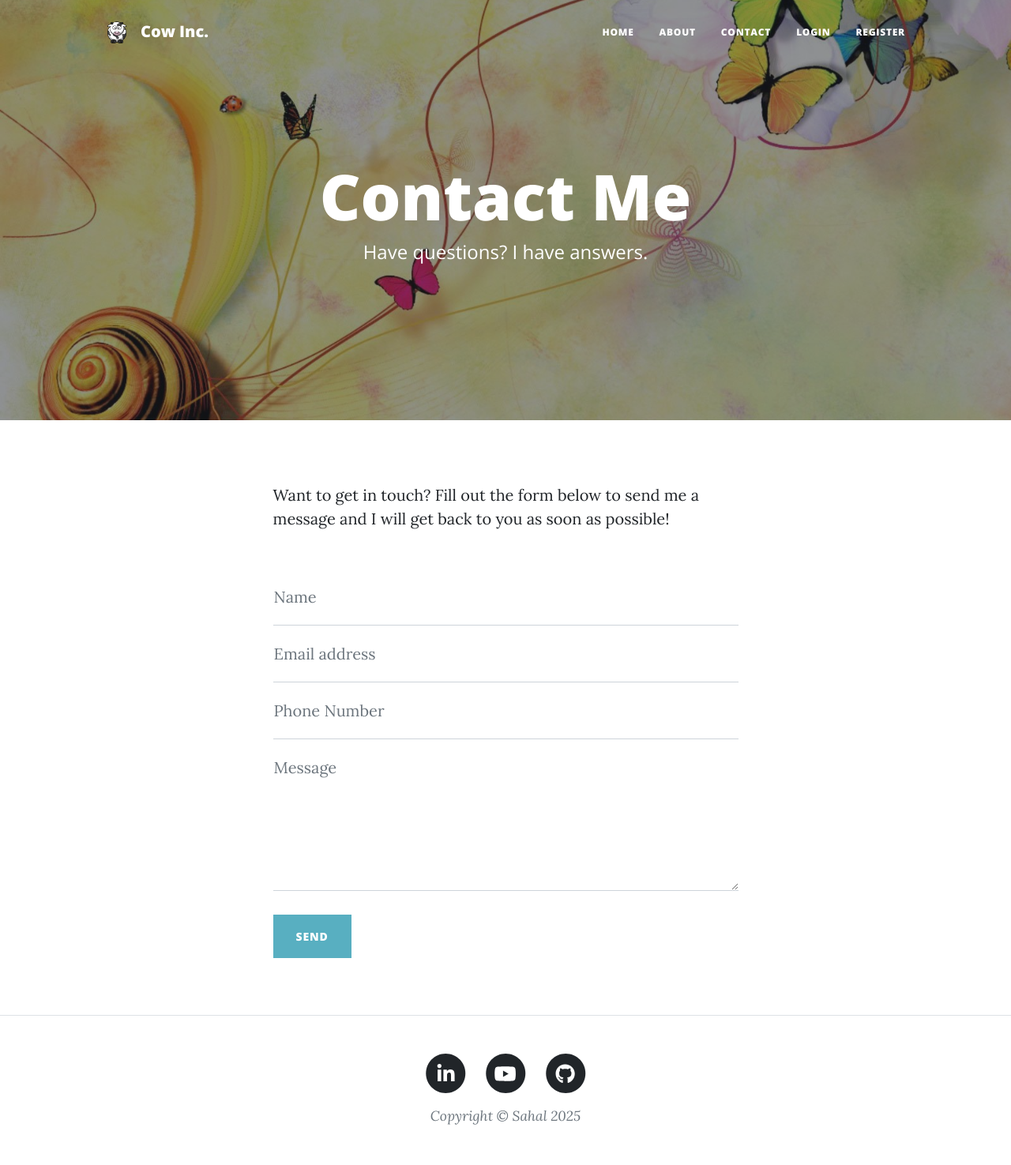
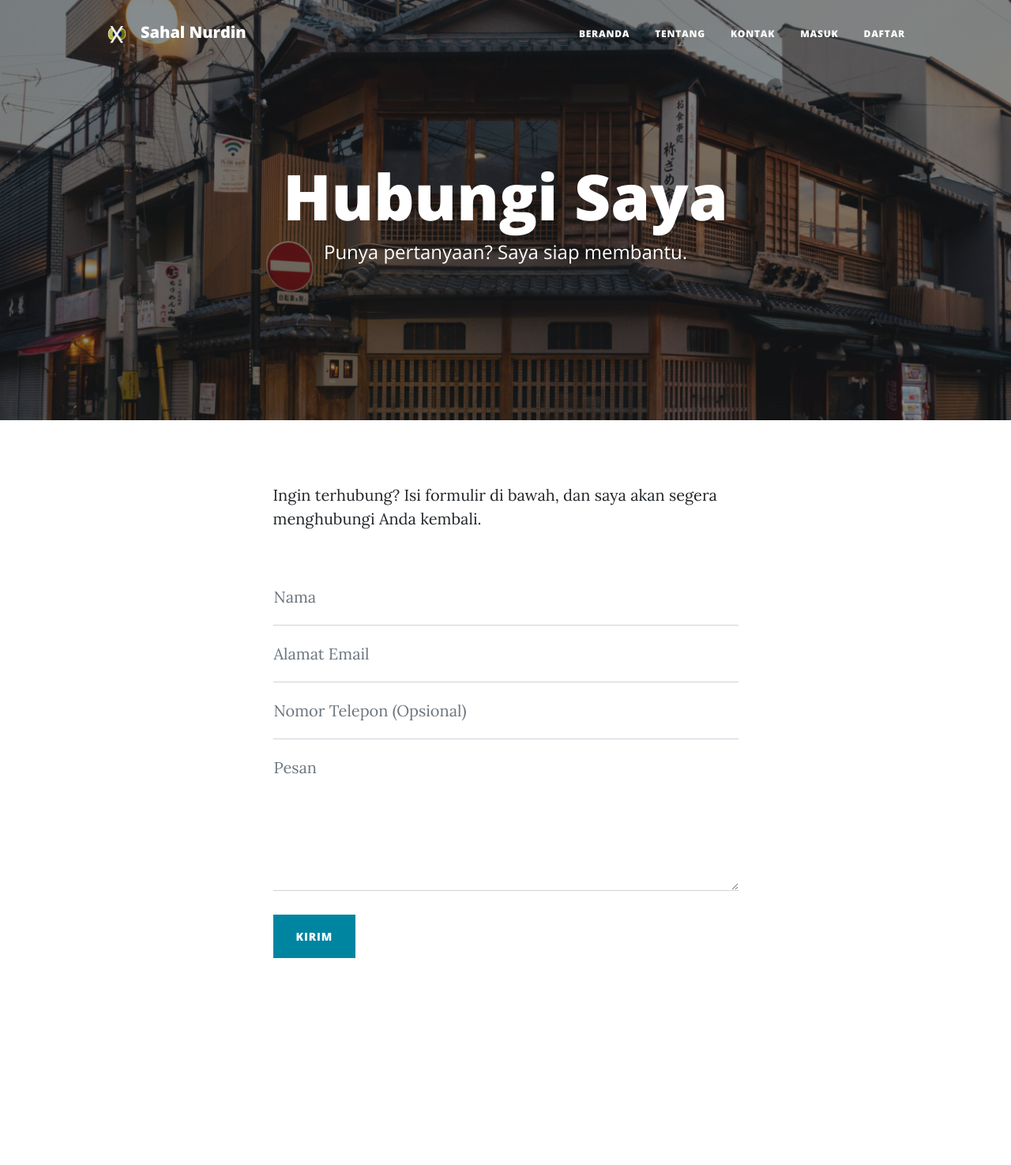
Before and after one commit to Muhammad-Sahal-Nurdin-College/personal-blog-sahal, a Flask app: page /contact in a window 1280 px wide. Shown: the whole page at 79% size. After the commit the page ends 1213 px from the top, so only its background shows below. Run offline with Flask 3, Linux system fonts and the light colour scheme; parts of the project's set-up code (start-up, migrations or seed data) failed here and were passed over; some libraries are stand-ins or nearby versions.

```diff
--- a/templates/base.html
+++ b/templates/base.html
@@ -9,10 +9,12 @@
 <meta charset="utf-8" />
 <meta name="viewport" content="width=device-width, initial-scale=1, shrink-to-fit=no" />
 <meta name="description" content="" />
-<meta name="author" content="" />
-<link rel="icon" type="image/x-icon" href="assets/favicon.ico" />
+<meta name="author" content="muhammad-sahal-nurdin" />
+<link rel="icon" type="image/x-icon" href="static/assets/favicon.ico" />
+
 <!-- Font Awesome icons (free version)-->
 <script src="https://use.fontawesome.com/releases/v6.1.0/js/all.js" crossorigin="anonymous"></script>
+
 <!-- Google fonts-->
 <link href="https://fonts.googleapis.com/css?family=Lora:400,700,400italic,700italic" rel="stylesheet"
     type="text/css" />
@@ -21,15 +23,17 @@
     rel="stylesheet" type="text/css" />
 <link rel="stylesheet" href="//cdnjs.cloudflare.com/ajax/libs/highlight.js/11.7.0/styles/default.min.css">
 <script src="//cdnjs.cloudflare.com/ajax/libs/highlight.js/11.7.0/highlight.min.js"></script>
+
 <!-- Core theme CSS (includes Bootstrap)-->
 <link href="{{url_for('static', filename='/css/styles.css')}}" rel="stylesheet" />
+
 {% endblock %}
 
 {% block navbar %}
 <nav class="navbar navbar-expand-lg navbar-light" id="mainNav">
     <div class="container px-4 px-lg-5">
         <a class="navbar-brand" href="{{url_for('home')}}"><img class="navbar-img"
-                src="{{url_for('static', filename='assets/img/cowlogo.png')}}"></img>Cow Inc.</a>
+                src="{{url_for('static', filename='assets/img/sahallogo.png')}}"></img>Sahal Nurdin</a>
         <button class="navbar-toggler" type="button" data-bs-toggle="collapse" data-bs-target="#navbarResponsive"
             aria-controls="navbarResponsive" aria-expanded="false" aria-label="Toggle navigation">
             Menu
@@ -37,19 +41,20 @@
         </button>
         <div class="collapse navbar-collapse" id="navbarResponsive">
             <ul class="navbar-nav ms-auto py-4 py-lg-0">
-                <li class="nav-item"><a class="nav-link px-lg-3 py-3 py-lg-4" href="{{ url_for('home')}}">Home</a></li>
-                <li class="nav-item"><a class="nav-link px-lg-3 py-3 py-lg-4" href="{{url_for('about')}}">About</a></li>
-                <li class="nav-item"><a class="nav-link px-lg-3 py-3 py-lg-4" href="{{url_for('contact')}}">Contact</a>
+                <li class="nav-item"><a class="nav-link px-lg-3 py-3 py-lg-4" href="{{ url_for('home')}}">Beranda</a>
+                </li>
+                <li class="nav-item"><a class="nav-link px-lg-3 py-3 py-lg-4" href="{{url_for('about')}}">Tentang</a>
+                </li>
+                <li class="nav-item"><a class="nav-link px-lg-3 py-3 py-lg-4" href="{{url_for('contact')}}">Kontak</a>
                 </li>
                 {% if not current_user.is_authenticated %}
-                <li class="nav-item"><a class="nav-link px-lg-3 py-3 py-lg-4" href="{{url_for('login')}}">Login</a></li>
-                <li class="nav-item"><a class="nav-link px-lg-3 py-3 py-lg-4"
-                        href="{{url_for('register')}}">Register</a></li>
+                <li class="nav-item"><a class="nav-link px-lg-3 py-3 py-lg-4" href="{{url_for('login')}}">Masuk</a></li>
+                <li class="nav-item"><a class="nav-link px-lg-3 py-3 py-lg-4" href="{{url_for('register')}}">Daftar</a>
+                </li>
                 {% else %}
-                <li class="nav-item"><a class="nav-link px-lg-3 py-3 py-lg-4" href="{{url_for('logout')}}">Logout</a>
+                <li class="nav-item"><a class="nav-link px-lg-3 py-3 py-lg-4" href="{{url_for('logout')}}">Keluar</a>
                 </li>
                 {% endif %}
-
             </ul>
         </div>
     </div>
@@ -64,7 +69,7 @@
             <div class="col-md-10 col-lg-8 col-xl-7">
                 <ul class="list-inline text-center">
                     <li class="list-inline-item foot-icon">
-                        <a href="" target="_blank">
+                        <a href="https://www.linkedin.com/in/muhammadsahalnurdin/" target="_blank">
                             <span class="fa-stack fa-lg foot-icon">
                                 <i class="fas fa-circle fa-stack-2x"></i>
                                 <i class="fab fa-linkedin-in fa-stack-1x fa-inverse"></i>
@@ -72,7 +77,7 @@
                         </a>
                     </li>
                     <li class="list-inline-item">
-                        <a href="https://www.youtube.com/channel/UCEnBPbnNnqhQIIhW1uLXrLA" target="_blank">
+                        <a href="https://www.youtube.com/@sahaln18" target="_blank">
                             <span class="fa-stack fa-lg foot-icon">
                                 <i class="fas fa-circle fa-stack-2x"></i>
                                 <i class="fab fa-youtube fa-stack-1x fa-inverse"></i>
@@ -80,7 +85,7 @@
                         </a>
                     </li>
                     <li class="list-inline-item">
-                        <a href="https://github.com/dave-cao" target="_blank">
+                        <a href="https://github.com/SahalN" target="_blank">
                             <span class="fa-stack fa-lg foot-icon">
                                 <i class="fas fa-circle fa-stack-2x"></i>
                                 <i class="fab fa-github fa-stack-1x fa-inverse"></i>
@@ -88,7 +93,8 @@
                         </a>
                     </li>
                 </ul>
-                <div class="small text-center text-muted fst-italic">Copyright &copy; Sahal {{ year}}</div>
+                <div class="small text-center text-muted fst-italic">Copyright &copy; Muhammad Sahal Nurdin {{ year}}
+                </div>
             </div>
         </div>
     </div>
--- a/templates/contact.html
+++ b/templates/contact.html
@@ -1,77 +1,93 @@
 {% extends 'base.html' %}
 {% block content %}
-<!-- Page Header-->
-<title>Contact Me</title>
+
+<title>Hubungi Saya</title>
 <header class="masthead" style="background-image: url({{url_for('static', filename='assets/img/contact-bg.jpg')}})">
     <div class="container position-relative px-4 px-lg-5">
         <div class="row gx-4 gx-lg-5 justify-content-center">
             <div class="col-md-10 col-lg-8 col-xl-7">
                 <div class="page-heading">
-                    <h1>Contact Me</h1>
-                    <span class="subheading">Have questions? I have answers.</span>
+                    <h1>Hubungi Saya</h1>
+                    <span class="subheading">Punya pertanyaan? Saya siap membantu.</span>
                 </div>
             </div>
         </div>
     </div>
 </header>
-<!-- Main Content-->
+
 <main class="mb-4">
     <div class="container px-4 px-lg-5">
         <div class="row gx-4 gx-lg-5 justify-content-center">
             <div class="col-md-10 col-lg-8 col-xl-7">
-                <p>Want to get in touch? Fill out the form below to send me a message and I will get back to you as soon
-                    as possible!</p>
+                <p>Ingin terhubung? Isi formulir di bawah, dan saya akan segera menghubungi Anda kembali.</p>
                 <div class="my-5">
-                    <form id="contactForm" data-sb-form-api-token="API_TOKEN">
+
+                    <form id="contactForm">
                         <div class="form-floating">
-                            <input class="form-control" id="name" type="text" placeholder="Enter your name..."
-                                data-sb-validations="required" />
-                            <label for="name">Name</label>
-                            <div class="invalid-feedback" data-sb-feedback="name:required">A name is required.</div>
+                            <input class="form-control" id="name" type="text" placeholder="Masukkan nama..." required />
+                            <label for="name">Nama</label>
                         </div>
                         <div class="form-floating">
-                            <input class="form-control" id="email" type="email" placeholder="Enter your email..."
-                                data-sb-validations="required,email" />
-                            <label for="email">Email address</label>
-                            <div class="invalid-feedback" data-sb-feedback="email:required">An email is required.</div>
-                            <div class="invalid-feedback" data-sb-feedback="email:email">Email is not valid.</div>
+                            <input class="form-control" id="email" type="email" placeholder="Masukkan email..."
+                                required />
+                            <label for="email">Alamat Email</label>
                         </div>
                         <div class="form-floating">
-                            <input class="form-control" id="phone" type="tel" placeholder="Enter your phone number..."
-                                data-sb-validations="required" />
-                            <label for="phone">Phone Number</label>
-                            <div class="invalid-feedback" data-sb-feedback="phone:required">A phone number is required.
-                            </div>
+                            <input class="form-control" id="phone" type="tel" placeholder="Masukkan nomor telepon..." />
+                            <label for="phone">Nomor Telepon (Opsional)</label>
                         </div>
                         <div class="form-floating">
-                            <textarea class="form-control" id="message" placeholder="Enter your message here..."
-                                style="height: 12rem" data-sb-validations="required"></textarea>
-                            <label for="message">Message</label>
-                            <div class="invalid-feedback" data-sb-feedback="message:required">A message is required.
-                            </div>
+                            <textarea class="form-control" id="message" placeholder="Masukkan pesan..."
+                                style="height: 12rem" required></textarea>
+                            <label for="message">Pesan</label>
                         </div>
                         <br />
-                        <div class="d-none" id="submitSuccessMessage">
-                            <div class="text-center mb-3">
-                                <div class="fw-bolder">Form submission successful!</div>
-                                To activate this form, sign up at
-                                <br />
-                                <a
-                                    href="https://startbootstrap.com/solution/contact-forms">https://startbootstrap.com/solution/contact-forms</a>
-                            </div>
-                        </div>
-                        <div class="d-none" id="submitErrorMessage">
-                            <div class="text-center text-danger mb-3">Error sending message!</div>
-                        </div>
-                        <!-- Submit Button-->
-                        <button class="btn btn-primary text-uppercase disabled" id="submitButton"
-                            type="submit">Send</button>
+
+                        <button class="btn btn-primary text-uppercase" id="submitButton" type="submit">Kirim</button>
                     </form>
+
                 </div>
             </div>
         </div>
     </div>
 </main>
-{% block footer %}{{super()}}{%endblock %}
+
+<script>
+    document.addEventListener('DOMContentLoaded', function () {
+        const contactForm = document.getElementById('contactForm');
+
+        contactForm.addEventListener('submit', function (event) {
+            // 1. Mencegah form mengirim data secara normal
+            event.preventDefault();
+
+            // 2. ⚠️ GANTI DENGAN ALAMAT EMAIL ANDA ⚠️
+            const recipientEmail = 'sahalnurdin@gmail.com';
+
+            // 3. Mengambil data dari setiap input
+            const name = document.getElementById('name').value;
+            const email = document.getElementById('email').value;
+            const phone = document.getElementById('phone').value;
+            const message = document.getElementById('message').value;
+
+            // 4. Membuat subjek dan isi email
+            const subject = `Pesan dari ${name} via Website`;
+            const body = `
+Pesan baru dari formulir kontak:
+
+Nama: ${name}
+Email: ${email}
+Telepon: ${phone}
+
+--- Pesan ---
+${message}
+            `;
+
+            // 5. Membuat dan membuka link mailto
+            const mailtoLink = `mailto:${recipientEmail}?subject=${encodeURIComponent(subject)}&body=${encodeURIComponent(body)}`;
+
+            window.location.href = mailtoLink;
+        });
+    });
+</script>
 
 {% endblock %}
--- a/templates/index.html
+++ b/templates/index.html
@@ -9,7 +9,8 @@
             <div class="col-md-10 col-lg-8 col-xl-7">
                 <div class="site-heading">
                     <h1>Sahal's Blog</h1>
-                    <span class="subheading">A Collection of Random Musings...</span>
+                    <span class="subheading">Catatan Singkat Seputar Berbagai Hal...</span>
+
                 </div>
             </div>
         </div>
```
Also changed, not shown: templates/about.html (+26 -12 lines), templates/login.html (+76 -29 lines), templates/register.html (+74 -26 lines), instance/blog.db, static/assets/favicon.ico, static/assets/img/contact-bg.jpg, static/assets/img/cowlogo.png (deleted), static/assets/img/register-bg.jpg, static/assets/img/sahallogo.png (added), 4 other files.
